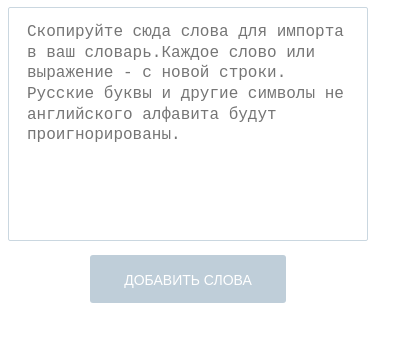
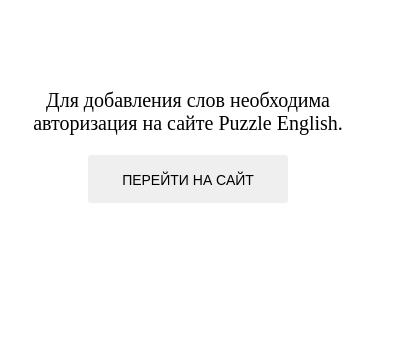
Before and after one commit to rodewitsch/puzzle-english-dictionary, a browser extension: page popup.html in a window 400 px wide. Shown: the part 54-396 px from the top of the page. Drawn offline with Linux system fonts and the light colour scheme; no server answers.

Commit message:
check authorization

```diff
--- a/core.js
+++ b/core.js
@@ -37,6 +37,7 @@
         body: formData
     })
         .then(response => response.json())
+        .then(data => data.error ? Promise.reject(data.error) : Promise.resolve(data));
 }
 
 function addWords(cookies, words) {
--- a/popup.css
+++ b/popup.css
@@ -82,3 +82,13 @@
     background-color: #bfced9!important;
     cursor: not-allowed!important;
 }
+
+.hide-area {
+    display: none;
+}
+
+.need-auth-area {
+    text-align: center;
+    font-size: 20px;
+    padding-top: 20%;
+}
--- a/popup.html
+++ b/popup.html
@@ -18,8 +18,8 @@
         </a>
     </header>
 
-    <div class="workArea">
-        <textarea required class="dictionary-import__textarea" name="words" id="wordsArea" cols="30"
+    <div class="work-area">
+        <textarea required class="dictionary-import__textarea" name="words" id="words-area" cols="30"
             placeholder="Скопируйте сюда слова для импорта в ваш словарь.Каждое слово или выражение - с новой строки. Русские буквы и другие символы не английского алфавита будут проигнорированы."
             rows="10"></textarea>
 
@@ -29,6 +29,13 @@
             </button>
         </div>
     </div>
+
+    <div class="need-auth-area hide-area">
+        <p>Для добавления слов необходима авторизация на сайте Puzzle English.</p>
+        <button id="go-to-site" class="redesign-button redesign-button_size_m">
+            Перейти на сайт
+        </button>
+    </div>
 </body>
 
 <script src="core.js"></script>
--- a/popup.js
+++ b/popup.js
@@ -1,12 +1,28 @@
 document.addEventListener('DOMContentLoaded', async () => {
+    const WORK_AREA = document.querySelector('.work-area'),
+        NEED_AUTH_AREA = document.querySelector('.need-auth-area');
+
     const COOKIES = getAuthCookies();
+    try { await checkWords(COOKIES, 'test auth'); }
+    catch (err) {
+        WORK_AREA.classList.add("hide-area");
+        NEED_AUTH_AREA.classList.remove("hide-area");
+    }
+
 
     formValidation();
 
     const SUBMIT_BUTTON = document.querySelector('.redesign-button');
 
+    const GO_TO_SITE_BUTTON = document.querySelector('#go-to-site');
+
+    GO_TO_SITE_BUTTON.onclick = (event) => {
+        var newURL = "https://puzzle-english.com";
+        chrome.tabs.create({ url: newURL });
+    }
+
     SUBMIT_BUTTON.onclick = async (event) => {
-        const WORDS_AREA = document.querySelector('#wordsArea');
+        const WORDS_AREA = document.querySelector('#words-area');
         if (!WORDS_AREA.value) return;
         const PREVIEW_OBJECT = await checkWords(COOKIES, WORDS_AREA.value);
         const ADDING_RESULT = await addWords(COOKIES, PREVIEW_OBJECT.previewWords);
@@ -18,7 +34,7 @@
 }, false);
 
 function formValidation() {
-    const WORDS_AREA = document.querySelector('#wordsArea');
+    const WORDS_AREA = document.querySelector('#words-area');
     const SUBMIT_BUTTON = document.querySelector('.redesign-button');
     WORDS_AREA.oninput = (event) => {
         if (event.target.value) return enableButton(SUBMIT_BUTTON);
```
